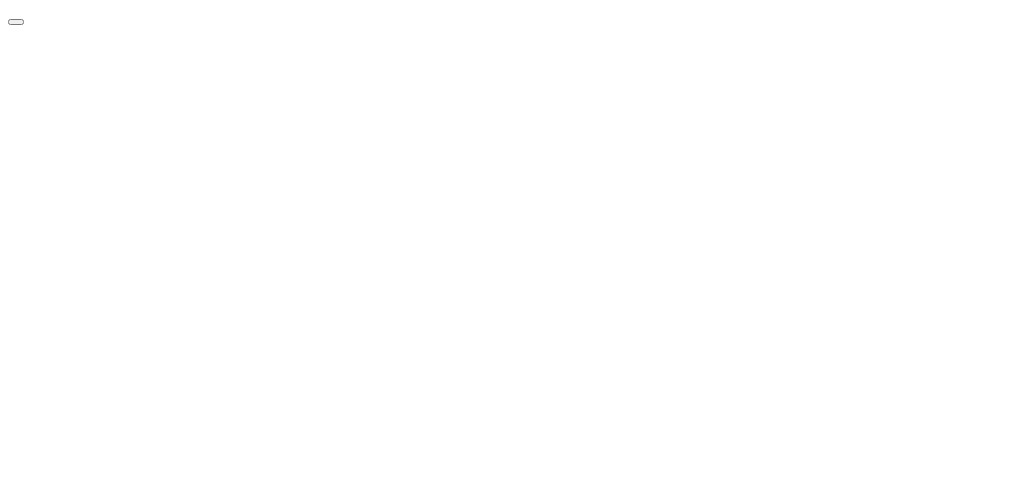
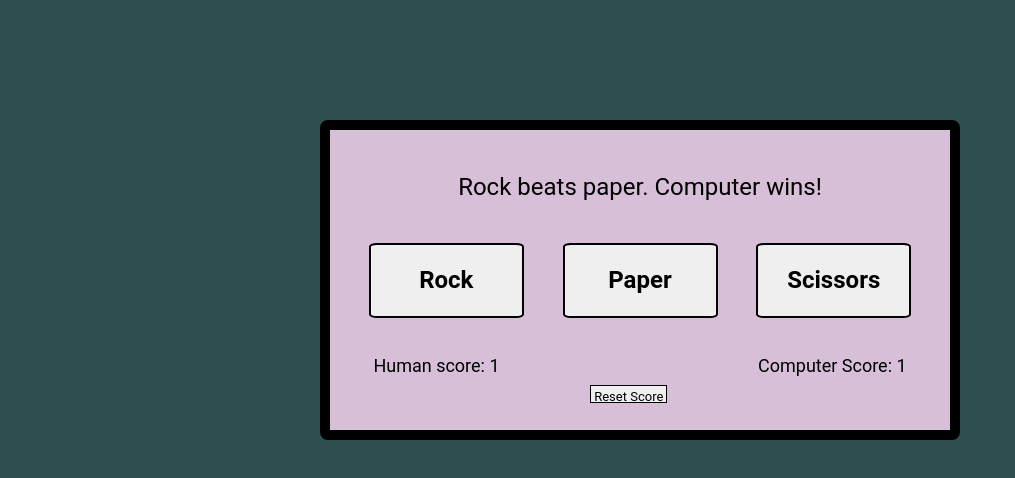
Before and after one commit to richard-mccormick/rock-paper-scissors, a plain HTML site: page index.html in a window 1280 px wide. Shown: the whole page, without its empty margins (0-1015 px from the left). Drawn offline with Linux system fonts and the light colour scheme.

Commit message:
Add layout for rock,paper, scissors gui and format layout

```diff
--- a/index.html
+++ b/index.html
@@ -3,11 +3,24 @@
 <head>
     <meta charset="UTF-8">
     <meta name="viewport" content="width=device-width, initial-scale=1.0">
+    <link rel="stylesheet" href="style.css">
     <title>Document</title>
 </head>
 <body>
-    <div class = container >
-        <button class = selection-buttton></button>
+    <div class="container" >
+
+        <div class="result-text">Rock beats paper. Computer wins!</div>
+        <div class="buttons">
+            <button id="rock" class="selection-button">Rock</button>
+            <button id="paper" class="selection-button">Paper</button>
+            <button id= "scissors" class="selection-button">Scissors</button>
+        </div>
+        <div class="score">
+            <div>Human score: 1 </div>
+            <button class="reset-button">Reset Score</button>
+            <div>Computer Score: 1 </div>
+        </div>
+
     </div>
 
     <script src="script.js"></script>
--- a/style.css
+++ b/style.css
@@ -0,0 +1,68 @@
+* {
+    margin: 0;
+    padding: 0;
+    font-family: roboto, sans-serif;
+    box-sizing: border-box;
+}
+
+body {
+    background-color: darkslategray;
+    display: flex;
+    justify-content: center;
+}
+
+
+.container {
+    background-color: thistle;
+    width: 50vw;
+    height: 40vh;
+    margin-top: 15vh;
+    display: flex;
+    flex-direction: column;
+    justify-content: space-between;
+    border: solid 10px black;
+    border-radius: 1vh;
+}
+
+.result-text {
+    height: 25%;
+    width: 100%;
+    text-align: center;
+    font-size: 24px;
+    padding-top: 7%;
+}
+.buttons {
+    width: 100%;
+    height: 25%;
+    display: flex;
+    justify-content: space-evenly;
+}
+
+.selection-button {
+    width: 25%;
+    height: 100%;
+    box-sizing: border-box;
+    border: solid black 2px;
+    border-radius: 5%;
+    font-size: 24px;
+    font-weight: bolder;
+}
+
+.score {
+    height: 25%;
+    width: 100%;
+    display: flex;
+    justify-content: space-between;
+    font-size: 18px;
+    padding-left: 7%;
+    padding-right: 7%;
+}
+
+.reset-button {
+    height: 25%;
+    align-self: flex-end;
+    margin-bottom: 5%;
+    border: solid black 1px;
+    padding: 3px;
+    font-size: 13px;
+}
```
